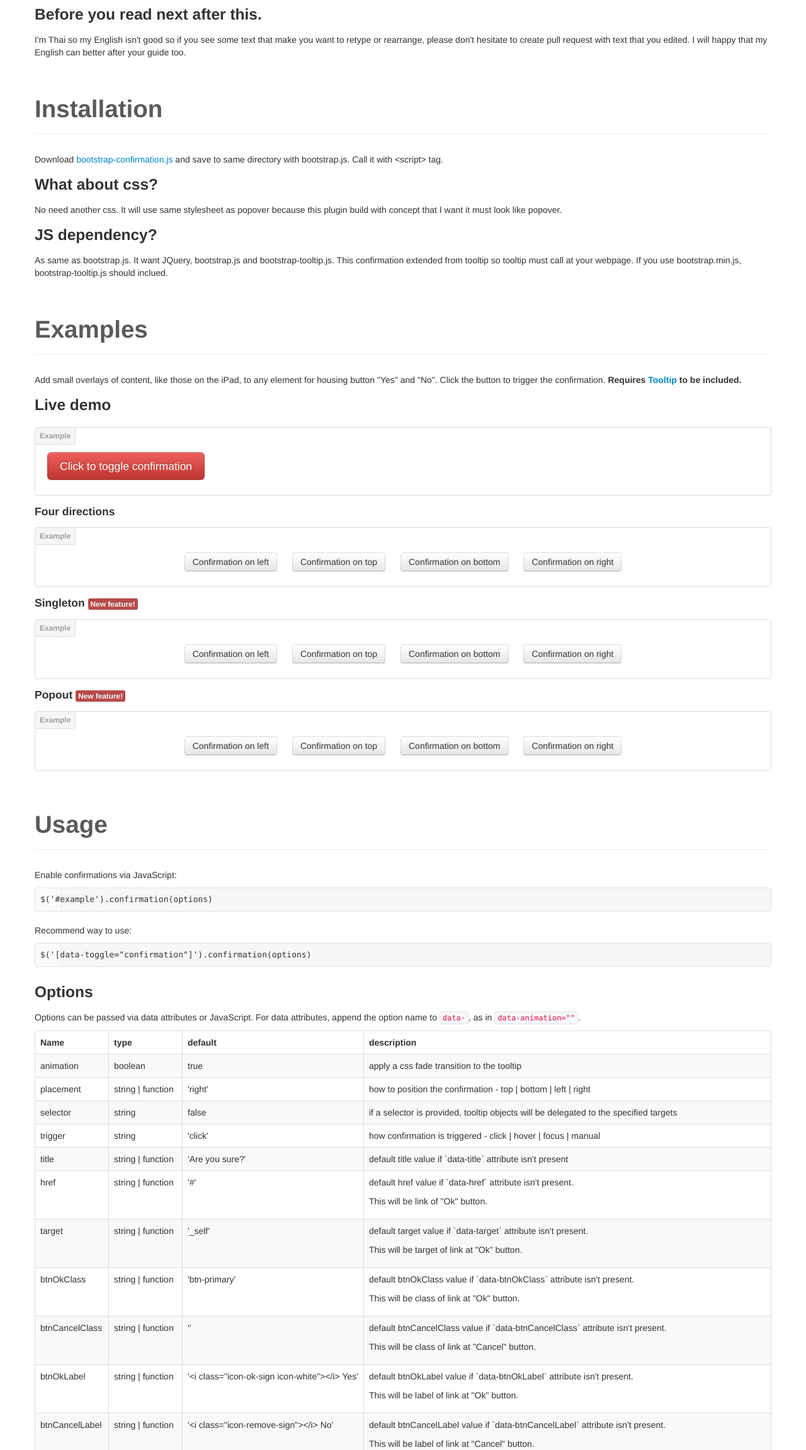
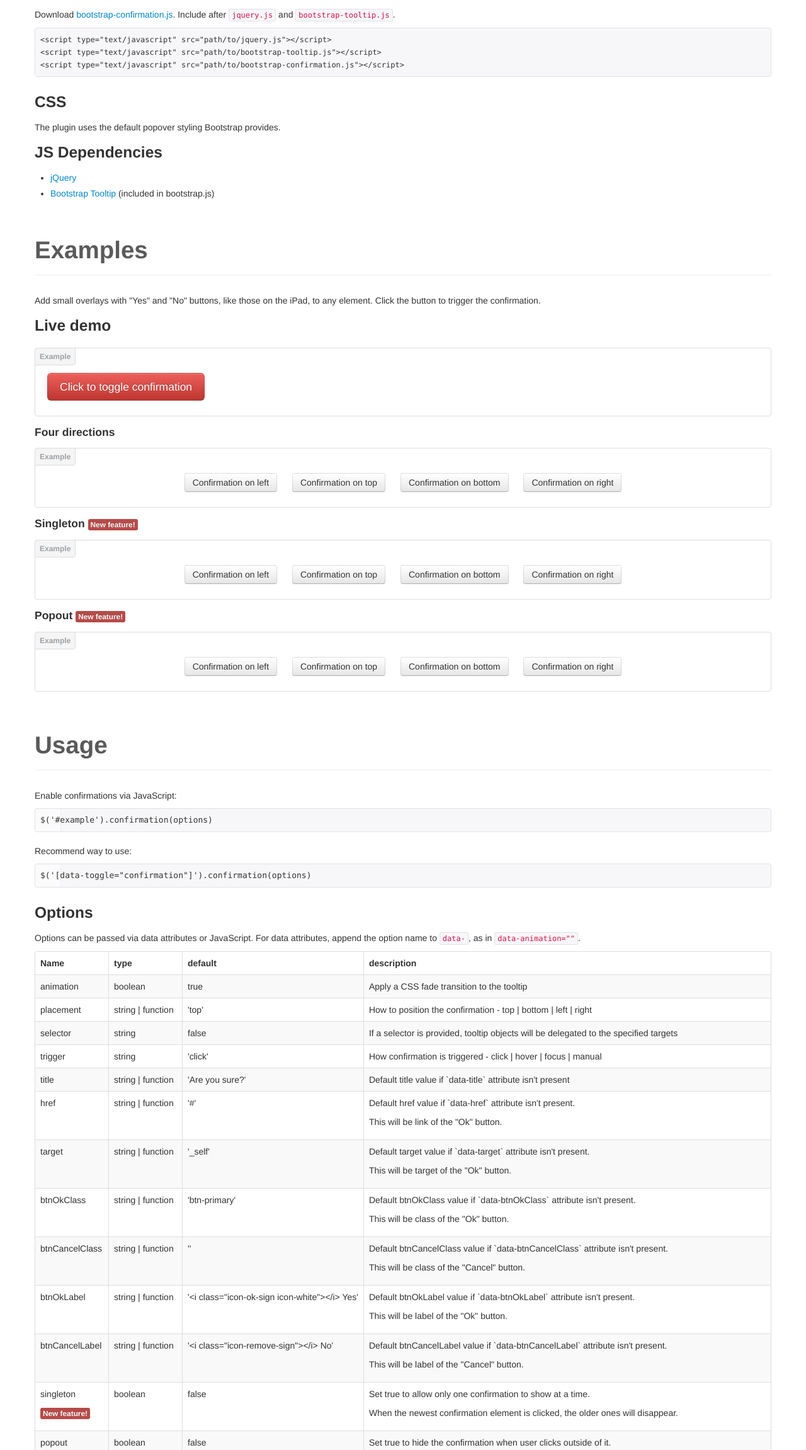
Before and after one commit to ethaizone/Bootstrap-Confirmation, a plain HTML site: page index.html in a window 1280 px wide. Shown: the part 498-2800 px from the top of the page at 63% size. Drawn offline with Linux system fonts and the light colour scheme.

Commit message:
Revise docs for language and technical errors

```diff
--- a/index.html
+++ b/index.html
@@ -60,7 +60,7 @@
 <header class="jumbotron subhead">
   <div class="container">
       <h1>Bootstrap Confirmation</h1>
-    <p class="lead">jQuery plugin for Twitter Bootstrap. It will help you create confirmation dialog as popover. Simple and easy like popover.</p>
+    <p class="lead">jQuery plugin for Twitter Bootstrap. Use Bootstrap Popovers as confirmation dialogs. Simple and easy.</p>
   </div>
 </header>
 
@@ -75,15 +75,8 @@
         <!-- Overview
         ================================================== -->
         <section id="intro">
-          <div class="page-header">
-            <h1>Bootstrap Confirmation</h1>
-          </div>
-
-          <h3>Do you bore about alert box?</h3>
-          <p>This is my primary reason that I write this plugin. I want simple box for job about comfirm something before do another. Popover is my choice so I write this plugin with popover be base of it.</p>
-
-          <h3>Before you read next after this.</h3>
-          <p>I'm Thai so my English isn't good so if you see some text that make you want to retype or rearrange, please don't hesitate to create pull request with text that you edited. I will happy that my English can better after your guide too.</p>
+          <h3>Let's face it: Confirmation dialog boxes are annoying</h3>
+          <p>This is my primary reason I wrote this plugin. I wanted a simple box to comfirm a task. Instead of using rude boxes that interrupt a user's workflow, <strong>let's use a popover instead</strong>. </p>
         </section>
 
 
@@ -92,13 +85,18 @@
             <h1>Installation</h1>
           </div>
 
-          <p>Download <a href="https://raw.github.com/ethaizone/Bootstrap-Confirmation/master/bootstrap-confirmation.js" target="_blank">bootstrap-confirmation.js</a> and save to same directory with bootstrap.js. Call it with &lt;script&gt; tag.</p>
+          <p>Download <a href="https://raw.github.com/ethaizone/Bootstrap-Confirmation/master/bootstrap-confirmation.js" target="_blank">bootstrap-confirmation.js</a>. Include after <code>jquery.js</code> and <code>bootstrap-tooltip.js</code>.</p>
+            <pre class="prettyprint"><code class="html">&lt;script type=&quot;text/javascript&quot; src=&quot;path/to/jquery.js&quot;&gt;&lt;/script&gt;
+&lt;script type=&quot;text/javascript&quot; src=&quot;path/to/bootstrap-tooltip.js&quot;&gt;&lt;/script&gt;
+&lt;script type=&quot;text/javascript&quot; src=&quot;path/to/bootstrap-confirmation.js&quot;&gt;&lt;/script&gt;</code></pre>
+          <h3>CSS</h3>
+          <p>The plugin uses the default popover styling Bootstrap provides.</p>
 
-          <h3>What about css?</h3>
-          <p>No need another css. It will use same stylesheet as popover because this plugin build with concept that I want it must look like popover.</p>
-
-          <h3>JS dependency?</h3>
-          <p>As same as bootstrap.js. It want JQuery, bootstrap.js and bootstrap-tooltip.js. This confirmation extended from tooltip so tooltip must call at your webpage. If you use bootstrap.min.js, bootstrap-tooltip.js should inclued.</p>
+          <h3>JS Dependencies</h3>
+          <ul>
+              <li><a href="http://jquery.com">jQuery</a></li>
+              <li><a href="http://getbootstrap.com/2.3.2/">Bootstrap Tooltip</a> (included in bootstrap.js)</li>
+          </ul>
         </section>
 
         <section id="example">
@@ -107,7 +105,7 @@
           </div>
 
 
-          <p>Add small overlays of content, like those on the iPad, to any element for housing button "Yes" and "No". Click the button to trigger the confirmation. <strong>Requires <a href="#tooltips">Tooltip</a> to be included.</strong></p>
+          <p>Add small overlays with "Yes" and "No" buttons, like those on the iPad, to any element. Click the button to trigger the confirmation.</p>
 
           <h3>Live demo</h3>
           <div class="bs-docs-example" style="padding-bottom: 24px;">
@@ -174,39 +172,39 @@
                <td>animation</td>
                <td>boolean</td>
                <td>true</td>
-               <td>apply a css fade transition to the tooltip</td>
+               <td>Apply a CSS fade transition to the tooltip</td>
              </tr>
              <tr>
                <td>placement</td>
                <td>string | function</td>
-               <td>'right'</td>
-               <td>how to position the confirmation - top | bottom | left | right</td>
+               <td>'top'</td>
+               <td>How to position the confirmation - top | bottom | left | right</td>
              </tr>
              <tr>
                <td>selector</td>
                <td>string</td>
                <td>false</td>
-               <td>if a selector is provided, tooltip objects will be delegated to the specified targets</td>
+               <td>If a selector is provided, tooltip objects will be delegated to the specified targets</td>
              </tr>
              <tr>
                <td>trigger</td>
                <td>string</td>
                <td>'click'</td>
-               <td>how confirmation is triggered - click | hover | focus | manual</td>
+               <td>How confirmation is triggered - click | hover | focus | manual</td>
              </tr>
              <tr>
                <td>title</td>
                <td>string | function</td>
                <td>'Are you sure?'</td>
-               <td>default title value if `data-title` attribute isn't present</td>
+               <td>Default title value if `data-title` attribute isn't present</td>
              </tr>
              <tr>
                <td>href</td>
                <td>string | function</td>
                <td>'#'</td>
                <td>
-                <p>default href value if `data-href` attribute isn't present.</p>
-                <p>This will be link of "Ok" button.</p>
+                <p>Default href value if `data-href` attribute isn't present.</p>
+                <p>This will be link of the "Ok" button.</p>
                </td>
              </tr>
              <tr>
@@ -214,8 +212,8 @@
                <td>string | function</td>
                <td>'_self'</td>
                <td>
-                <p>default target value if `data-target` attribute isn't present.</p>
-                <p>This will be target of link at "Ok" button.</p>
+                <p>Default target value if `data-target` attribute isn't present.</p>
+                <p>This will be target of the "Ok" button.</p>
                </td>
              </tr>
              <tr>
@@ -223,8 +221,8 @@
                <td>string | function</td>
                <td>'btn-primary'</td>
                <td>
-                <p>default btnOkClass value if `data-btnOkClass` attribute isn't present.</p>
-                <p>This will be class of link at "Ok" button.</p>
+                <p>Default btnOkClass value if `data-btnOkClass` attribute isn't present.</p>
+                <p>This will be class of the "Ok" button.</p>
                </td>
              </tr>
              <tr>
@@ -232,8 +230,8 @@
                <td>string | function</td>
                <td>''</td>
                <td>
-                <p>default btnCancelClass value if `data-btnCancelClass` attribute isn't present.</p>
-                <p>This will be class of link at "Cancel" button.</p>
+                <p>Default btnCancelClass value if `data-btnCancelClass` attribute isn't present.</p>
+                <p>This will be class of the "Cancel" button.</p>
                </td>
              </tr>
              <tr>
@@ -241,8 +239,8 @@
                <td>string | function</td>
                <td nowrap>'&lt;i class="icon-ok-sign icon-white"&gt;&lt;/i&gt; Yes'</td>
                <td>
-                <p>default btnOkLabel value if `data-btnOkLabel` attribute isn't present.</p>
-                <p>This will be label of link at "Ok" button.</p>
+                <p>Default btnOkLabel value if `data-btnOkLabel` attribute isn't present.</p>
+                <p>This will be label of the "Ok" button.</p>
                </td>
              </tr>
              <tr>
@@ -250,8 +248,8 @@
                <td>string | function</td>
                <td nowrap>'&lt;i class="icon-remove-sign"&gt;&lt;/i&gt; No'</td>
                <td>
-                <p>default btnCancelLabel value if `data-btnCancelLabel` attribute isn't present.
-                <p>This will be label of link at "Cancel" button.</td>
+                <p>Default btnCancelLabel value if `data-btnCancelLabel` attribute isn't present.
+                <p>This will be label of the "Cancel" button.</td>
              </tr>
              <tr>
                <td>
@@ -261,8 +259,8 @@
                <td>boolean</td>
                <td>false</td>
                <td>
-                <p>Set true for make confirmation can show only 1 instanse.</p>
-                <p>If newer confirmation clicked, older will disappear.</td>
+                <p>Set true to allow only one confirmation to show at a time.</p>
+                <p>When the newest confirmation element is clicked, the older ones will disappear.</td>
              </tr>
              <tr>
                <td>
@@ -272,16 +270,16 @@
                <td>boolean</td>
                <td>false</td>
                <td>
-                <p>Set true for make confirmation hide when click on anywhere except itself.</p>
-                <p>It will effect with other that use same selector too.</td>
+                <p>Set true to hide the confirmation when user clicks outside of it.</p>
+                <p>This will affect all confirmations that use same selector.</td>
              </tr>
              <tr>
                <td>delay</td>
                <td>number | object</td>
                <td>0</td>
                <td>
-                <p>delay showing and hiding the confirmation (ms) - does not apply to manual trigger type</p>
-                <p>If a number is supplied, delay is applied to both hide/show</p>
+                <p>Delay showing and hiding the confirmation (ms) - does not apply to manual trigger type.</p>
+                <p>If a number is supplied, delay is applied to both hide/show.</p>
                 <p>Object structure is: <code>delay: { show: 500, hide: 100 }</code></p>
                </td>
              </tr>
```
